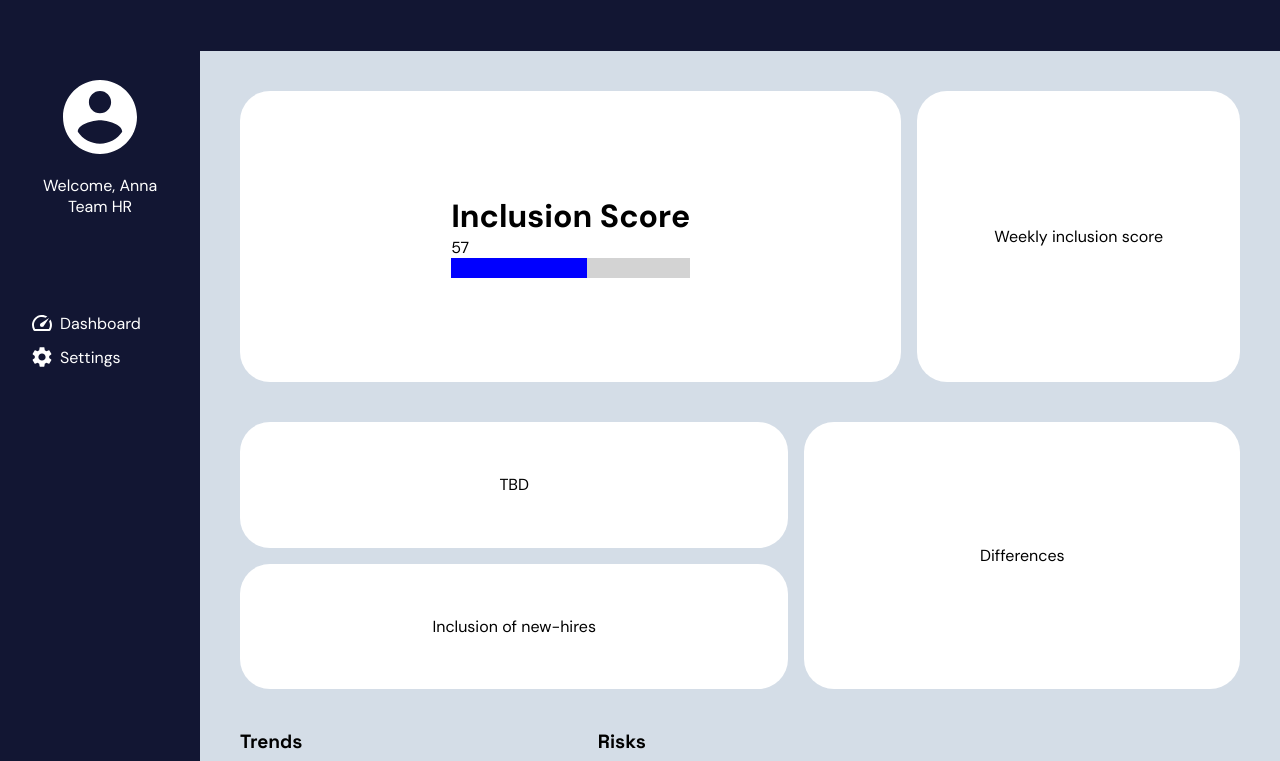
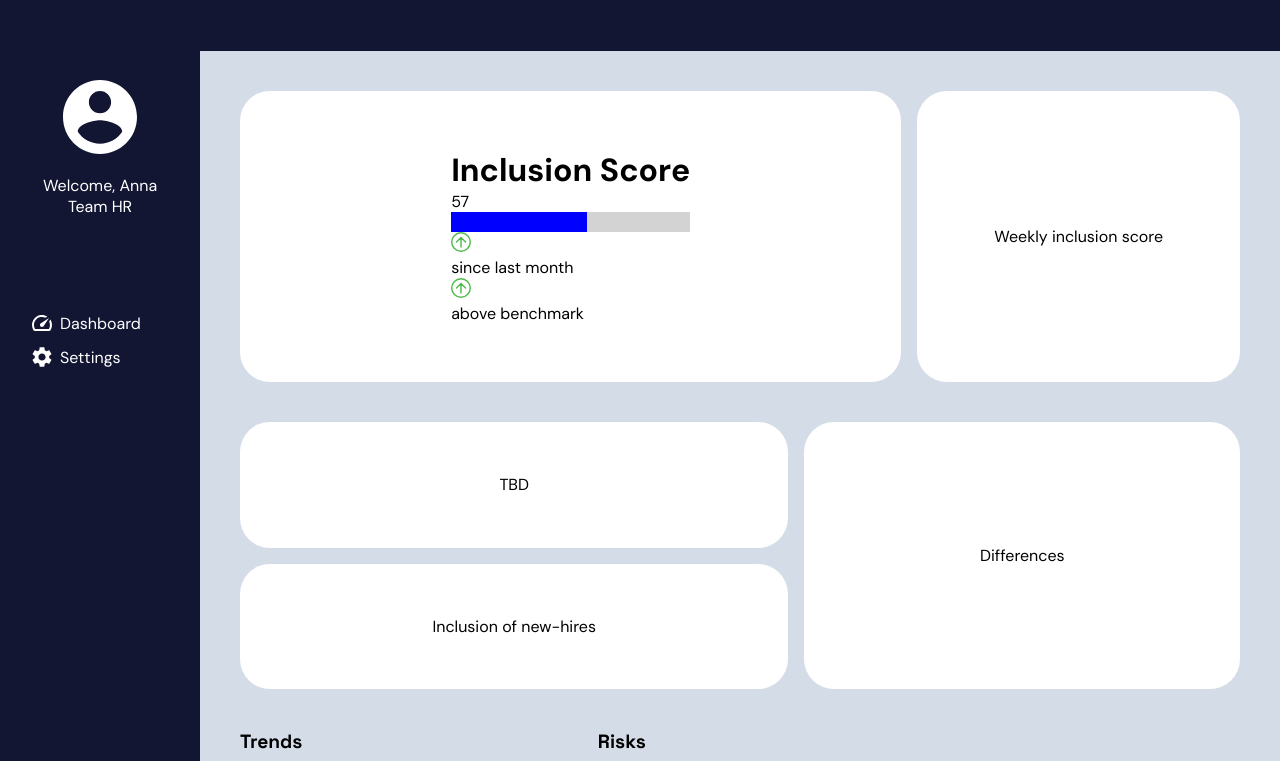
Before and after one commit to JTKsson/jolint-dashboard, a Next.js app: page / in a window 1280 px wide. Shown: the top 761 px of the page. Built offline with nearby package versions, Linux system fonts and the light colour scheme.

Commit message:
Add svg arrow icons in green and red

```diff
--- a/src/app/components/InclusionScoreCard/InclusionScoreCard.jsx
+++ b/src/app/components/InclusionScoreCard/InclusionScoreCard.jsx
@@ -1,5 +1,6 @@
 import inclusionData from '@/app/assets/mockData.json';
 import styles from './inclusionScoreCard.module.css'
+import Image from 'next/image';
 
 export default function Frame() {
   // Access the "Inclusion score" from the imported JSON data
@@ -23,6 +24,26 @@ export default function Frame() {
       <div className={styles.progressBar}>
         <div style={progressBarStyle}></div>
       </div>
+      <div>
+        <Image
+          src="/images/positive-arrow-green-icon.svg"
+          alt="Green arrow icon"
+          width={20}
+          height={20}
+          className={styles.arrow}
+        />
+        <p>since last month</p>
+      </div>
+      <div>
+        <Image
+          src="/images/positive-arrow-green-icon.svg"
+          alt="Green arrow icon"
+          width={20}
+          height={20}
+          className={styles.arrow}
+        />
+        <p>above benchmark</p>
+      </div>
     </div>
   );
 }
```
Also changed, not shown: public/images/negative-arrow-red-icon.svg (added), public/images/positive-arrow-green-icon.svg (added).
